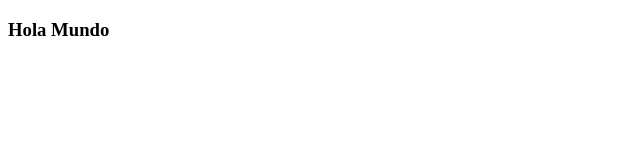
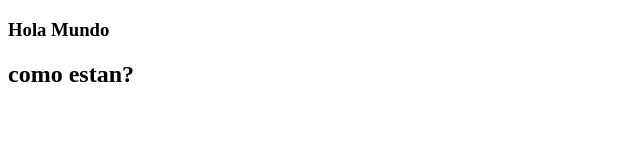
Before and after one commit to GonzaloLeguiza/probando-git-github, a plain HTML site: page index.html in a window 1280 px wide. Shown: the whole page, without its empty margins (0-640 px from the left). Drawn offline with Linux system fonts and the light colour scheme.

Commit message:
Coloque 2 console.log en archivo JS y 2 titulas en el HTML

```diff
--- a/index.html
+++ b/index.html
@@ -5,5 +5,6 @@
 </head>
 <body>
     <h3>Hola Mundo</h3>
+    <h2>como estan?</h2>
 </body>
 </html>
--- a/index.js
+++ b/index.js
@@ -1 +1,2 @@
 console.log("estoy en la compu, re tranqui")
+console.log("estamos ready")
```
